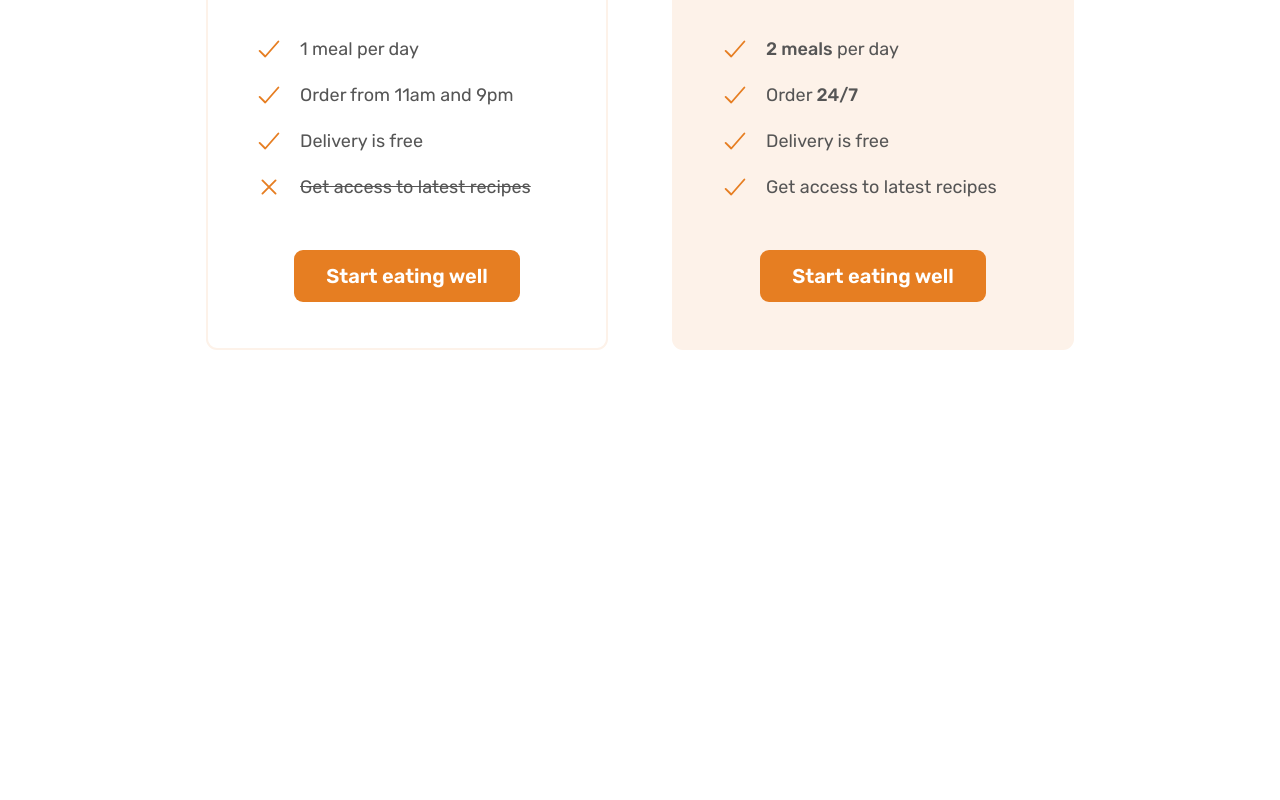
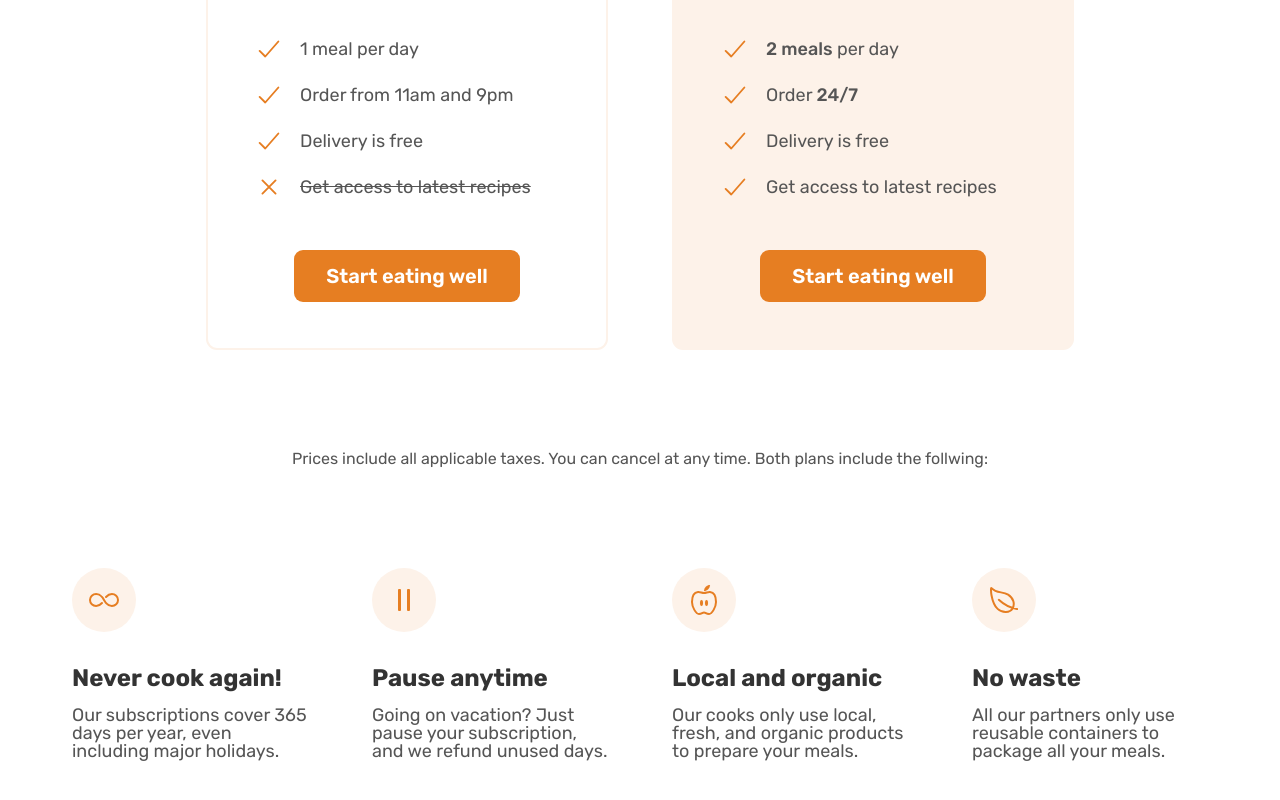
Before and after one commit to adarsh-shahi/html-css, a plain HTML site: page omnifood/index.html in a window 1280 px wide. Shown: the part 5117-5917 px from the top of the page. Before the commit the page ends 5563 px from the top, so only its background shows below. Drawn offline with nearby package versions, Linux system fonts and the light colour scheme.

Commit message:
added features component

```diff
--- a/omnifood/index.html
+++ b/omnifood/index.html
@@ -367,7 +367,8 @@
 						Eating well without breaking the bank
 					</h2>
 				</div>
-				<div class="container grid grid--2-cols">
+
+				<div class="container grid grid--2-cols .margin-bottom-md">
 					<div class="pricing-plan-1">
 						<header class="header-plan">
 							<p class="plan-name">Starter</p>
@@ -426,7 +427,46 @@
 						</div>
 					</div>
 				</div>
-				<div
+				<div class="container grid">
+					<aside class="plan-details">
+						Prices include all applicable taxes. You can cancel at any time.
+						Both plans include the follwing:
+					</aside>
+				</div>
+				<div class="container grid grid--4-cols">
+					<div class="feature">
+						<ion-icon class="feature-icon" name="infinite-outline"></ion-icon>
+						<p class="feature-title">Never cook again!</p>
+						<p class="feature-text">
+							Our subscriptions cover 365 days per year, even including major
+							holidays.
+						</p>
+					</div>
+					<div class="feature">
+						<ion-icon class="feature-icon" name="pause-outline"></ion-icon>
+						<p class="feature-title">Pause anytime</p>
+						<p class="feature-text">
+							Going on vacation? Just pause your subscription, and we refund
+							unused days.
+						</p>
+					</div>
+					<div class="feature">
+						<ion-icon class="feature-icon" name="nutrition-outline"></ion-icon>
+						<p class="feature-title">Local and organic</p>
+						<p class="feature-text">
+							Our cooks only use local, fresh, and organic products to prepare
+							your meals.
+						</p>
+					</div>
+					<div class="feature">
+						<ion-icon class="feature-icon" name="leaf-outline"></ion-icon>
+						<p class="feature-title">No waste</p>
+						<p class="feature-text">
+							All our partners only use reusable containers to package all your
+							meals.
+						</p>
+					</div>
+				</div>
 			</section>
 		</main>
 		<script
--- a/omnifood/style.css
+++ b/omnifood/style.css
@@ -44,6 +44,15 @@ body {
 	display: grid;
 	row-gap: 9.6rem;
 	column-gap: 6.4rem;
+	/* margin-bottom: 9.6rem; */
+}
+
+/* .grid:last-child{
+	margin-bottom: 0;
+} */
+
+.grid:not(:last-child){
+	margin-bottom: 9.6rem;
 }
 
 .grid--center-v {
@@ -622,3 +631,30 @@ strong {
 .pricing-plan-1 .list-item:last-child{
 	text-decoration:line-through;
 }
+
+.plan-details{
+	font-size: 1.6rem;
+	line-height: 1.6;
+	text-align: center;
+}
+
+.feature-icon{
+	color: #e67e22;
+	font-size: 3.2rem;
+	margin-bottom: 3.2rem;
+	background-color: #fdf2e9;
+	padding: 1.6rem;
+	border-radius: 50%;
+}
+
+.feature-title{
+	font-size: 2.4rem;
+	color: #333;
+	font-weight: 700;
+	margin-bottom: 1.6rem;
+}
+
+.feature-text{
+	font-size: 1.8rem;
+	line-height: 1.8rem;
+}
```
